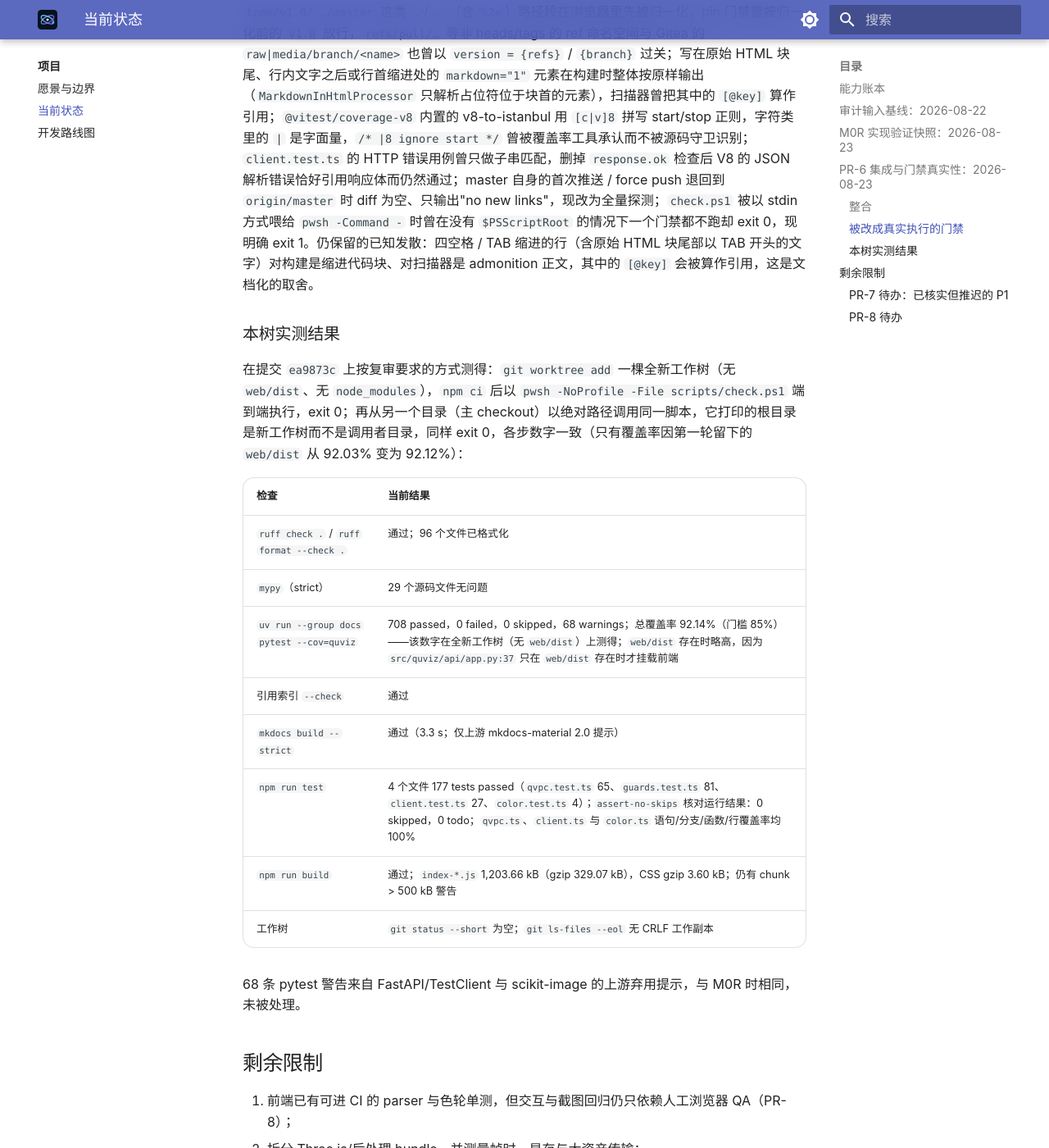
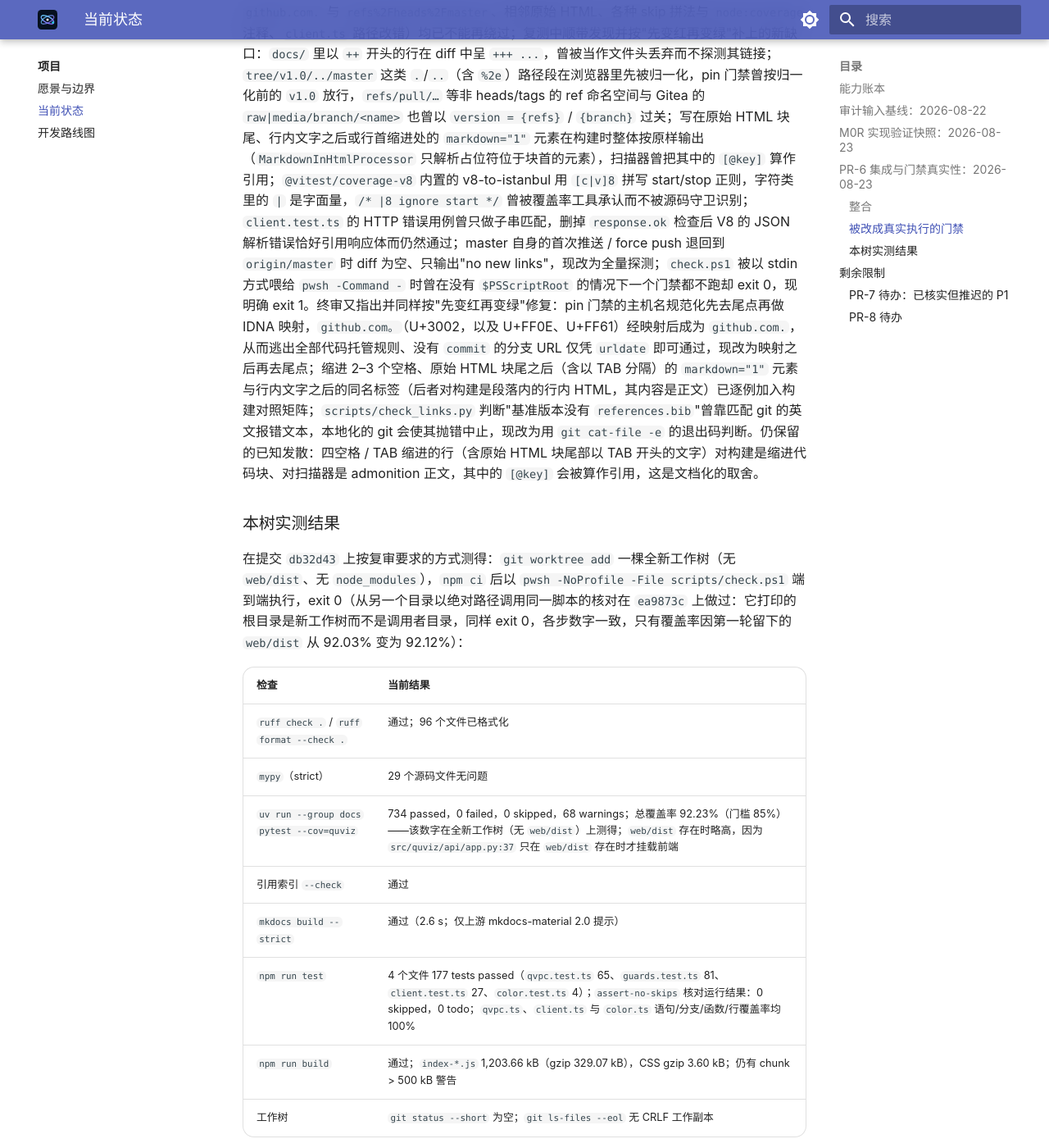
Before and after one commit to longwarriors/Atmoic-quantum-visualization, an MkDocs documentation site: the page built from docs/project/status.md, in a window 1280 px wide and 1400 px high, scrolled down 5062 px. Shown: the whole window at 82% size. Built offline with MkDocs 1.6.1 and Material for MkDocs 9.7.7, drawn with Linux system fonts in a browser that asks for light colours; some of the changed text lies outside the part shown.

Commit message:
docs: refresh PR-6 measured numbers
Fresh-worktree check.ps1 run at db32d43: 734 pytest passed, coverage
92.23%, mkdocs 2.6 s; the web numbers are unchanged. The pins host rule
now reads "IDNA-map, then strip trailing dots", the scanner rule states
the column-0 condition for markdown="1" elements, and the final review's
three findings are listed with the other re-break fixes.

Claude-Session: https://claude.ai/code/session_011WZxRACS6Eb1M1qQqLpHdh

```diff
--- a/docs/project/status.md
+++ b/docs/project/status.md
@@ -61,8 +61,8 @@ P0 解析门禁、概率流 representation、M1 解析叠加态、引用系统
 外部审计指出若干门禁只在文档里“存在”。本次逐项写出先变红、再修复变绿的测试后，以下检查现在会真正失败：
 
 - Markdown **字节级**完整性：`tests/test_docs_integrity.py` 读取原始字节，除 LF 外的任何 C0 字节（孤立或成对的 CR、TAB）、转义损坏留下的孤儿 LaTeX 片段（如行首的 `ho$`、`abla`、`ightarrow`；片段集合从语料中的 `\[abfnrtv]...` 命令推导）、表格行 `$...$` 内未转义的 `|` 三者任一出现即失败；借此修复了 `scene-contract.md`、`semantics.md`、`model-map.md` 中已损坏的 `\rho`/`\nabla`；
-- 引用扫描只看 **Markdown 正文**：围栏代码块、行内 code、块级 HTML 注释、块级原始 HTML、`$...$`/`$$...$$` 数学、链接引用定义行与 front matter 里的 `[@key]` 既不算引用，也不能把 orphan 条目“救活”；行内注释按 python-markdown 的行为计入正文；原始 HTML 的边界不再由手写规则近似，而是让 python-markdown 自己的 `md_in_html` 提取器跑一遍并记下它藏起来的源码区间（块尾 *in tail* 状态下同一行再开的块、未闭合块吞掉的文档剩余部分、`markdown` 元素内嵌套的原始子元素都与构建一致）；每条规则都用 `mkdocs.yml` 的扩展列表实际渲染一遍来核对；
-- `source-audit` 条目的 `commit` 字段必须是小写十六进制且与 URL 中的 SHA 一致，`{latest}` 之类占位符、tag URL 缺 `version` 或 `version` 与 URL 中的 ref 不等、`main`/`HEAD` 这类分支 URL、issue/wiki 等非源码页面、非代码托管来源缺访问日期都会失败；主机名先按浏览器的解析方式规范化（小写、去 userinfo 与端口、解码百分号转义、去尾点、IDNA 映射），路径先做一次百分号解码再按 `/` 切分，所以 `github.com.`、`github%2Ecom`、全角字母拼写的 github.com 与 `tree/refs%2Fheads%2Fmaster` 受到与其规范拼写完全相同的规则约束（`tests/test_citation_gates.py`；完整规则见[添加和维护引用](../how-to/cite-sources.md#enforced-rules)）；
+- 引用扫描只看 **Markdown 正文**：围栏代码块、行内 code、块级 HTML 注释、块级原始 HTML、`$...$`/`$$...$$` 数学、链接引用定义行与 front matter 里的 `[@key]` 既不算引用，也不能把 orphan 条目“救活”；行内注释按 python-markdown 的行为计入正文；原始 HTML 的边界不再由手写规则近似，而是让 python-markdown 自己的 `md_in_html` 提取器跑一遍并记下它藏起来的源码区间（块尾 *in tail* 状态下同一行再开的块、未闭合块吞掉的文档剩余部分、`markdown` 元素内嵌套的原始子元素都与构建一致）；`markdown="1"` 元素的内容只有在其起始标签位于块首——行首第 0 列，前面没有文字、也没有哪怕一个空格——时才是正文，写在原始 HTML 块尾或缩进 1–3 个空格的行上时整个元素按原样输出，其中的 `[@key]` 不算引用；每条规则都用 `mkdocs.yml` 的扩展列表实际渲染一遍来核对；
+- `source-audit` 条目的 `commit` 字段必须是小写十六进制且与 URL 中的 SHA 一致，`{latest}` 之类占位符、tag URL 缺 `version` 或 `version` 与 URL 中的 ref 不等、`main`/`HEAD` 这类分支 URL、issue/wiki 等非源码页面、非代码托管来源缺访问日期都会失败；主机名先按浏览器的解析方式规范化（小写、去 userinfo 与端口、解码百分号转义、IDNA 映射，**之后**才去尾点——IDNA 会把 U+3002 `。`、U+FF0E `．`、U+FF61 `｡` 映射成 ASCII 点，先去尾点会让 `github.com。` 变成 `github.com.` 而逃出所有代码托管规则），路径先做一次百分号解码再按 `/` 切分，所以 `github.com.`、`github.com。`、`github%2Ecom`、全角字母拼写的 github.com 与 `tree/refs%2Fheads%2Fmaster` 受到与其规范拼写完全相同的规则约束（`tests/test_citation_gates.py`；完整规则见[添加和维护引用](../how-to/cite-sources.md#enforced-rules)）；
 - **新增**的 URL/DOI 由 CI 的 `changed-links` 作业探测，除已知 bot 过滤站点（`BOT_HOSTS`）的 BLOCKED 与 HTTP 429 外任何非 OK 结果都失败——429 是限流，只说明探测被限速，不是对链接本身的判定；`BOT_HOSTS` 只按规范化后的主机名（或其子域）匹配，不再是对整个 URL 的子串测试，路径或查询串里出现站点名不能换来 BLOCKED 放行；`references.bib` 的新增目标由合并基与 HEAD 两份解析后的 bibliography 逐条目比较得出（单行条目、与其他字段同行或换行续写的 `doi` 都被看见），`docs/` 仍按行 diff 提取；该作业在每次 pull request（基准为目标分支）与 push（基准为推送前的提交）上运行，分支首次推送或 force push 使 `github.event.before` 为零 SHA 或不是 HEAD 的祖先时，退回到与 `origin/master` 的合并基而不再跳过——此前这两种情形会静默跳过探测；若该基准已包含 HEAD（master 自身的首次推送或 force push，`origin/master` 即 HEAD，此前会以"no new links"空跑）或 checkout 没有 `origin/master`（此前跳过），则改为全量探测 `references.bib` 的每个 URL/DOI，作业里没有任何一步会被跳过；`tests/test_check_script.py` 从 `ci.yml` 读出基准解析与探测两步的脚本在一次性仓库和 stub `uv` 上逐例执行。探测需要网络，仍不在本地 `check.ps1` / `make check` 内；每周全量扫描对 SUSPECT 不再放行；
 - `check.ps1` 启动时 `Push-Location` 到脚本自身所在的仓库根目录（并打印该路径），所有 Python/文档与 npm 步骤都在这一棵树上执行，`try/finally` 保证退出时恢复调用者目录——此前 Python/文档步骤跑在调用者当前目录、npm 步骤跑在 `$PSScriptRoot`，从另一个 checkout 以绝对路径调用会对两棵不同的树各测一半并返回 0；`tests/test_check_script.py` 用打印工作目录的 `uv`/`npm` 桩从陌生目录实际运行该脚本来验证；
 - QVPC/1 parser 拒绝非零保留 flag，对缺失、为空或非数值的响应头明确抛错，并钉住黄金字节流的头部；
@@ -71,19 +71,19 @@ P0 解析门禁、概率流 representation、M1 解析叠加态、引用系统
 - `check.ps1`、`Makefile` 与 CI 一律以 `uv run --group docs pytest` 运行测试，`tests/conftest.py` 把任何 skipped 测试——含 `xfail(run=False)` 与命令式 `pytest.xfail()` 这类测试体没有跑完的情形——变成会话失败（`QUVIZ_ALLOW_SKIPS=1` 才能显式放行；`xfail_strict = true` 让意外 XPASS 也失败），引用门禁不能再因缺少依赖组而自行跳过，`tests/test_conftest_policy.py` 逐例验证；
 - 生成的 `web/coverage/` 不再入库（`git ls-files web/coverage` 为 0）。
 
-对上述八项绕过逐一复测（零 SHA / 非祖先 SHA、`doi.org` 子串、三种 `doi` 排版、`github.com.` 与 `refs%2Fheads%2Fmaster`、相邻原始 HTML、各种 skip 拼法与 `node:coverage` 注释、`client.ts` 路径改错）均已不能再绕过；复测中顺带发现并按"先变红再变绿"补上的新缺口：`docs/` 里以 `++` 开头的行在 diff 中呈 `+++ ...`，曾被当作文件头丢弃而不探测其链接；`tree/v1.0/../master` 这类 `.`/`..`（含 `%2e`）路径段在浏览器里先被归一化，pin 门禁曾按归一化前的 `v1.0` 放行，`refs/pull/…` 等非 heads/tags 的 ref 命名空间与 Gitea 的 `raw|media/branch/<name>` 也曾以 `version = {refs}` / `{branch}` 过关；写在原始 HTML 块尾、行内文字之后或行首缩进处的 `markdown="1"` 元素在构建时整体按原样输出（`MarkdownInHtmlProcessor` 只解析占位符位于块首的元素），扫描器曾把其中的 `[@key]` 算作引用；`@vitest/coverage-v8` 内置的 v8-to-istanbul 用 `[c|v]8` 拼写 start/stop 正则，字符类里的 `|` 是字面量，`/* |8 ignore start */` 曾被覆盖率工具承认而不被源码守卫识别；`client.test.ts` 的 HTTP 错误用例曾只做子串匹配，删掉 `response.ok` 检查后 V8 的 JSON 解析错误恰好引用响应体而仍然通过；master 自身的首次推送 / force push 退回到 `origin/master` 时 diff 为空、只输出"no new links"，现改为全量探测；`check.ps1` 被以 stdin 方式喂给 `pwsh -Command -` 时曾在没有 `$PSScriptRoot` 的情况下一个门禁都不跑却 exit 0，现明确 exit 1。仍保留的已知发散：四空格 / TAB 缩进的行（含原始 HTML 块尾部以 TAB 开头的文字）对构建是缩进代码块、对扫描器是 admonition 正文，其中的 `[@key]` 会被算作引用，这是文档化的取舍。
+对上述八项绕过逐一复测（零 SHA / 非祖先 SHA、`doi.org` 子串、三种 `doi` 排版、`github.com.` 与 `refs%2Fheads%2Fmaster`、相邻原始 HTML、各种 skip 拼法与 `node:coverage` 注释、`client.ts` 路径改错）均已不能再绕过；复测中顺带发现并按"先变红再变绿"补上的新缺口：`docs/` 里以 `++` 开头的行在 diff 中呈 `+++ ...`，曾被当作文件头丢弃而不探测其链接；`tree/v1.0/../master` 这类 `.`/`..`（含 `%2e`）路径段在浏览器里先被归一化，pin 门禁曾按归一化前的 `v1.0` 放行，`refs/pull/…` 等非 heads/tags 的 ref 命名空间与 Gitea 的 `raw|media/branch/<name>` 也曾以 `version = {refs}` / `{branch}` 过关；写在原始 HTML 块尾、行内文字之后或行首缩进处的 `markdown="1"` 元素在构建时整体按原样输出（`MarkdownInHtmlProcessor` 只解析占位符位于块首的元素），扫描器曾把其中的 `[@key]` 算作引用；`@vitest/coverage-v8` 内置的 v8-to-istanbul 用 `[c|v]8` 拼写 start/stop 正则，字符类里的 `|` 是字面量，`/* |8 ignore start */` 曾被覆盖率工具承认而不被源码守卫识别；`client.test.ts` 的 HTTP 错误用例曾只做子串匹配，删掉 `response.ok` 检查后 V8 的 JSON 解析错误恰好引用响应体而仍然通过；master 自身的首次推送 / force push 退回到 `origin/master` 时 diff 为空、只输出"no new links"，现改为全量探测；`check.ps1` 被以 stdin 方式喂给 `pwsh -Command -` 时曾在没有 `$PSScriptRoot` 的情况下一个门禁都不跑却 exit 0，现明确 exit 1。终审又指出并同样按"先变红再变绿"修复：pin 门禁的主机名规范化先去尾点再做 IDNA 映射，`github.com。`（U+3002，以及 U+FF0E、U+FF61）经映射后成为 `github.com.`，从而逃出全部代码托管规则、没有 `commit` 的分支 URL 仅凭 `urldate` 即可通过，现改为映射之后再去尾点；缩进 2–3 个空格、原始 HTML 块尾之后（含以 TAB 分隔）的 `markdown="1"` 元素与行内文字之后的同名标签（后者对构建是段落内的行内 HTML，其内容是正文）已逐例加入构建对照矩阵；`scripts/check_links.py` 判断"基准版本没有 `references.bib`"曾靠匹配 git 的英文报错文本，本地化的 git 会使其抛错中止，现改为用 `git cat-file -e` 的退出码判断。仍保留的已知发散：四空格 / TAB 缩进的行（含原始 HTML 块尾部以 TAB 开头的文字）对构建是缩进代码块、对扫描器是 admonition 正文，其中的 `[@key]` 会被算作引用，这是文档化的取舍。
 
 ### 本树实测结果
 
-在提交 `ea9873c` 上按复审要求的方式测得：`git worktree add` 一棵全新工作树（无 `web/dist`、无 `node_modules`），`npm ci` 后以 `pwsh -NoProfile -File scripts/check.ps1` 端到端执行，exit 0；再从另一个目录（主 checkout）以绝对路径调用同一脚本，它打印的根目录是新工作树而不是调用者目录，同样 exit 0，各步数字一致（只有覆盖率因第一轮留下的 `web/dist` 从 92.03% 变为 92.12%）：
+在提交 `db32d43` 上按复审要求的方式测得：`git worktree add` 一棵全新工作树（无 `web/dist`、无 `node_modules`），`npm ci` 后以 `pwsh -NoProfile -File scripts/check.ps1` 端到端执行，exit 0（从另一个目录以绝对路径调用同一脚本的核对在 `ea9873c` 上做过：它打印的根目录是新工作树而不是调用者目录，同样 exit 0，各步数字一致，只有覆盖率因第一轮留下的 `web/dist` 从 92.03% 变为 92.12%）：
 
 | 检查 | 当前结果 |
 |---|---|
 | `ruff check .` / `ruff format --check .` | 通过；96 个文件已格式化 |
 | `mypy`（strict） | 29 个源码文件无问题 |
-| `uv run --group docs pytest --cov=quviz` | 708 passed，0 failed，0 skipped，68 warnings；总覆盖率 92.14%（门槛 85%）——该数字在全新工作树（无 `web/dist`）上测得；`web/dist` 存在时略高，因为 `src/quviz/api/app.py:37` 只在 `web/dist` 存在时才挂载前端 |
+| `uv run --group docs pytest --cov=quviz` | 734 passed，0 failed，0 skipped，68 warnings；总覆盖率 92.23%（门槛 85%）——该数字在全新工作树（无 `web/dist`）上测得；`web/dist` 存在时略高，因为 `src/quviz/api/app.py:37` 只在 `web/dist` 存在时才挂载前端 |
 | 引用索引 `--check` | 通过 |
-| `mkdocs build --strict` | 通过（3.3 s；仅上游 mkdocs-material 2.0 提示） |
+| `mkdocs build --strict` | 通过（2.6 s；仅上游 mkdocs-material 2.0 提示） |
 | `npm run test` | 4 个文件 177 tests passed（`qvpc.test.ts` 65、`guards.test.ts` 81、`client.test.ts` 27、`color.test.ts` 4）；`assert-no-skips` 核对运行结果：0 skipped，0 todo；`qvpc.ts`、`client.ts` 与 `color.ts` 语句/分支/函数/行覆盖率均 100% |
 | `npm run build` | 通过；`index-*.js` 1,203.66 kB（gzip 329.07 kB），CSS gzip 3.60 kB；仍有 chunk > 500 kB 警告 |
 | 工作树 | `git status --short` 为空；`git ls-files --eol` 无 CRLF 工作副本 |
```
